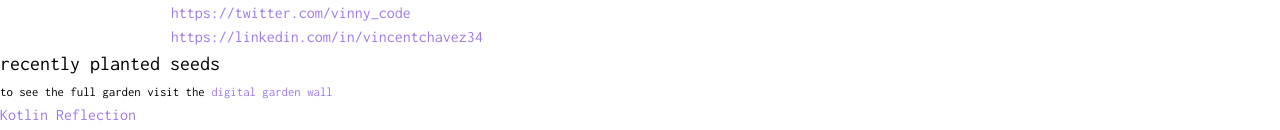
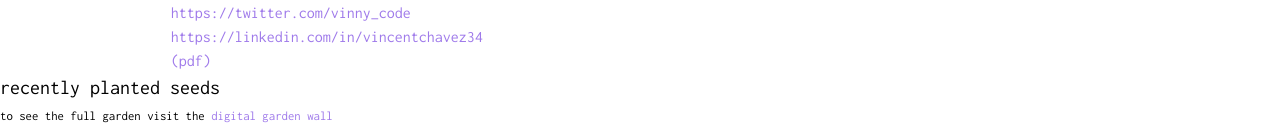
Before and after one commit to vin-e/vin-e.com, an Eleventy site: page src/index.html in a window 1280 px wide. Shown: the part 809-939 px from the top of the page. Built offline with nearby package versions, Linux system fonts and the light colour scheme; Eleventy itself is replaced by a stand-in of ours; files that its build step writes are made by us from their sources.

Commit message:
Add resume link

```diff
--- a/src/index.html
+++ b/src/index.html
@@ -73,4 +73,14 @@
       <span>https://linkedin.com/in/vincentchavez34</span>
     </div>
   </a>
+
+  <a href="https://vin-e.com/images/VincentChavez.pdf" target="_blank" class="grid grid-cols-3 group">
+    <div class="font-semibold">
+      <span class="text-white">Resume</span>
+    </div>
+    <div
+      class="col-span-2">
+      <span>(pdf)</span>
+    </div>
+  </a>
 </div>
```
